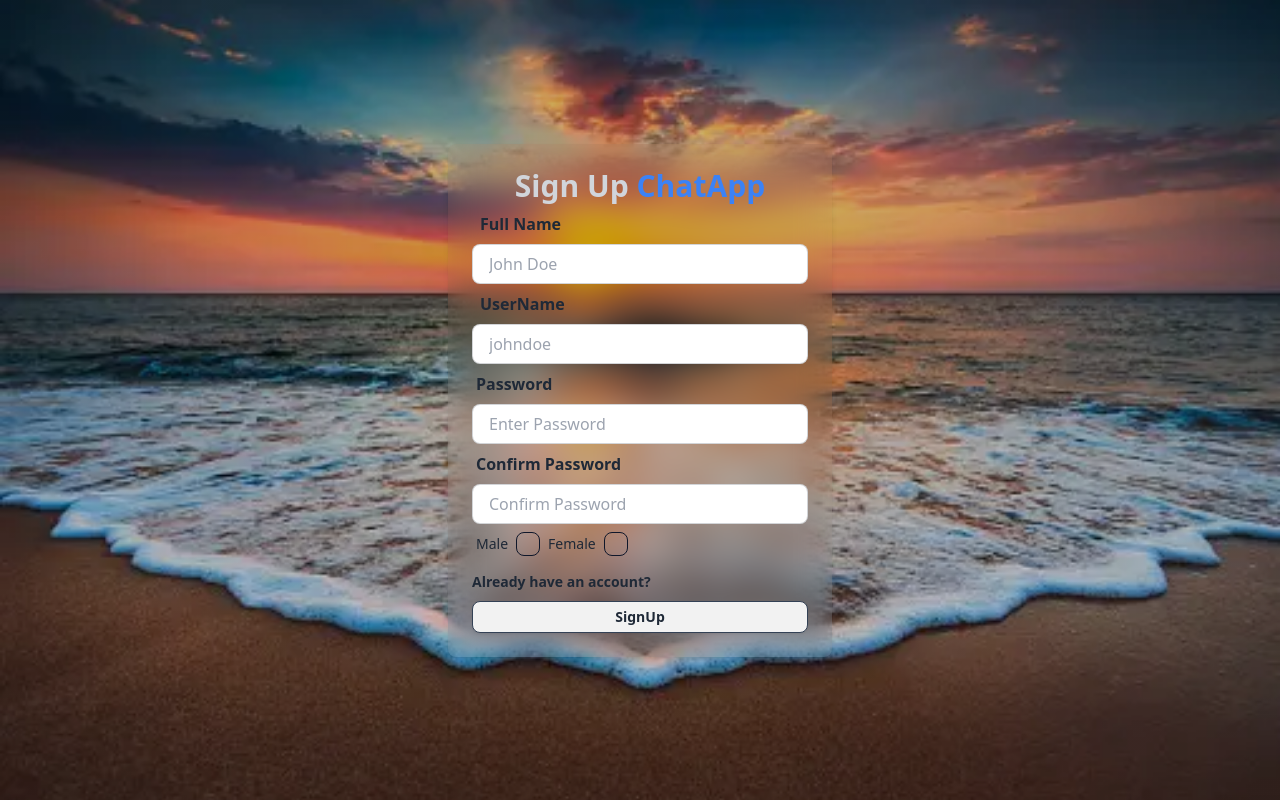
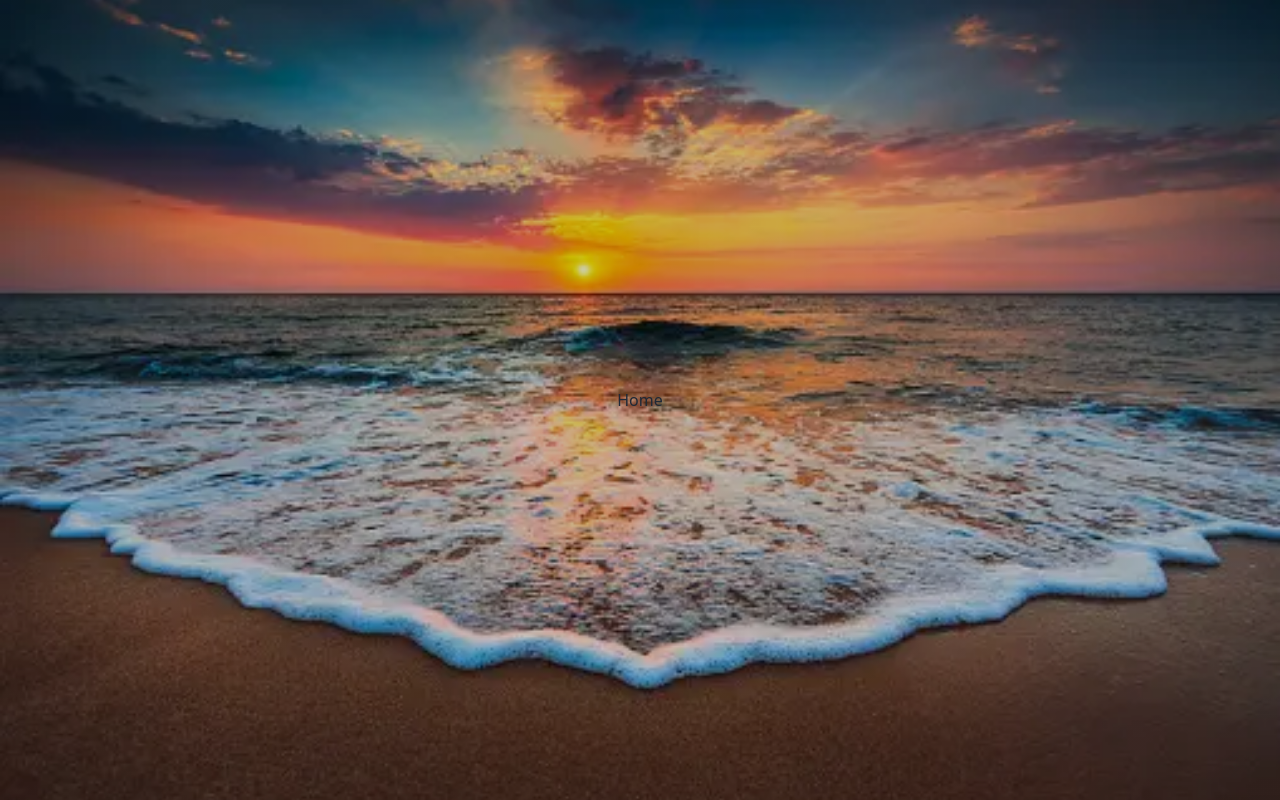
Before and after one commit to dulmini1119/Chat-App, a React (Vite) app in the folder frontend/: page / in a window 1280 px wide. Built offline with nearby package versions, Linux system fonts and the light colour scheme.

Commit message:
Initial Commit

```diff
--- a/frontend/package.json
+++ b/frontend/package.json
@@ -11,7 +11,8 @@
   },
   "dependencies": {
     "react": "^18.3.1",
-    "react-dom": "^18.3.1"
+    "react-dom": "^18.3.1",
+    "react-icons": "^5.3.0"
   },
   "devDependencies": {
     "@types/react": "^18.3.3",
--- a/frontend/src/App.jsx
+++ b/frontend/src/App.jsx
@@ -1,3 +1,4 @@
+import Home from "./pages/home/Home.jsx"
 import Login from "./pages/login/Login.jsx"
 import SignUp from "./pages/signup/SignUp.jsx"
 
@@ -8,7 +9,7 @@ function App() {
 
   return (
     <div className="p-4 h-screen flex items-center justify-center">
-      <SignUp/>
+      <Home/>
     </div>
 
 
```
Also changed, not shown: 1 other file (tests, documents, lock files or other folders).
